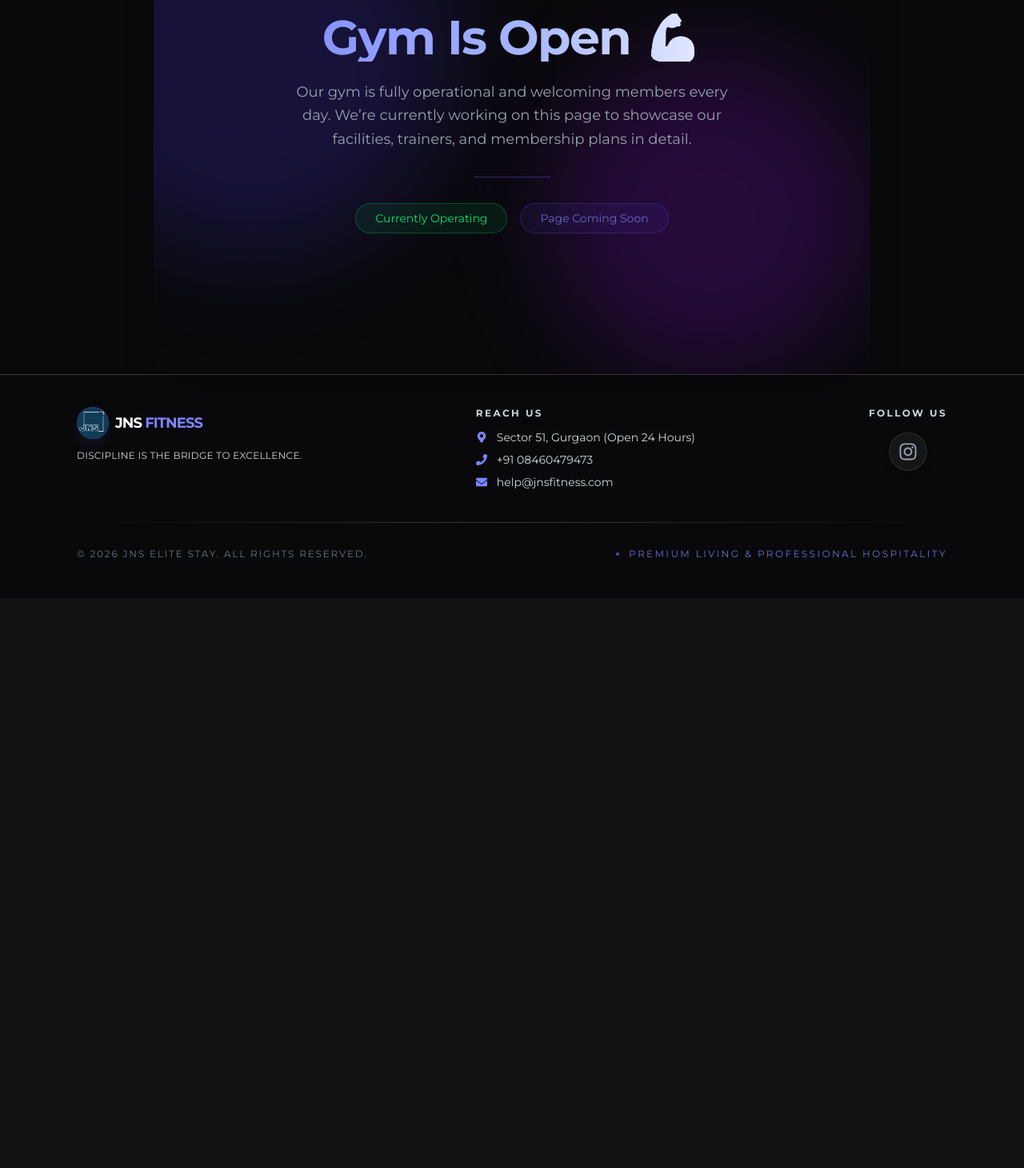
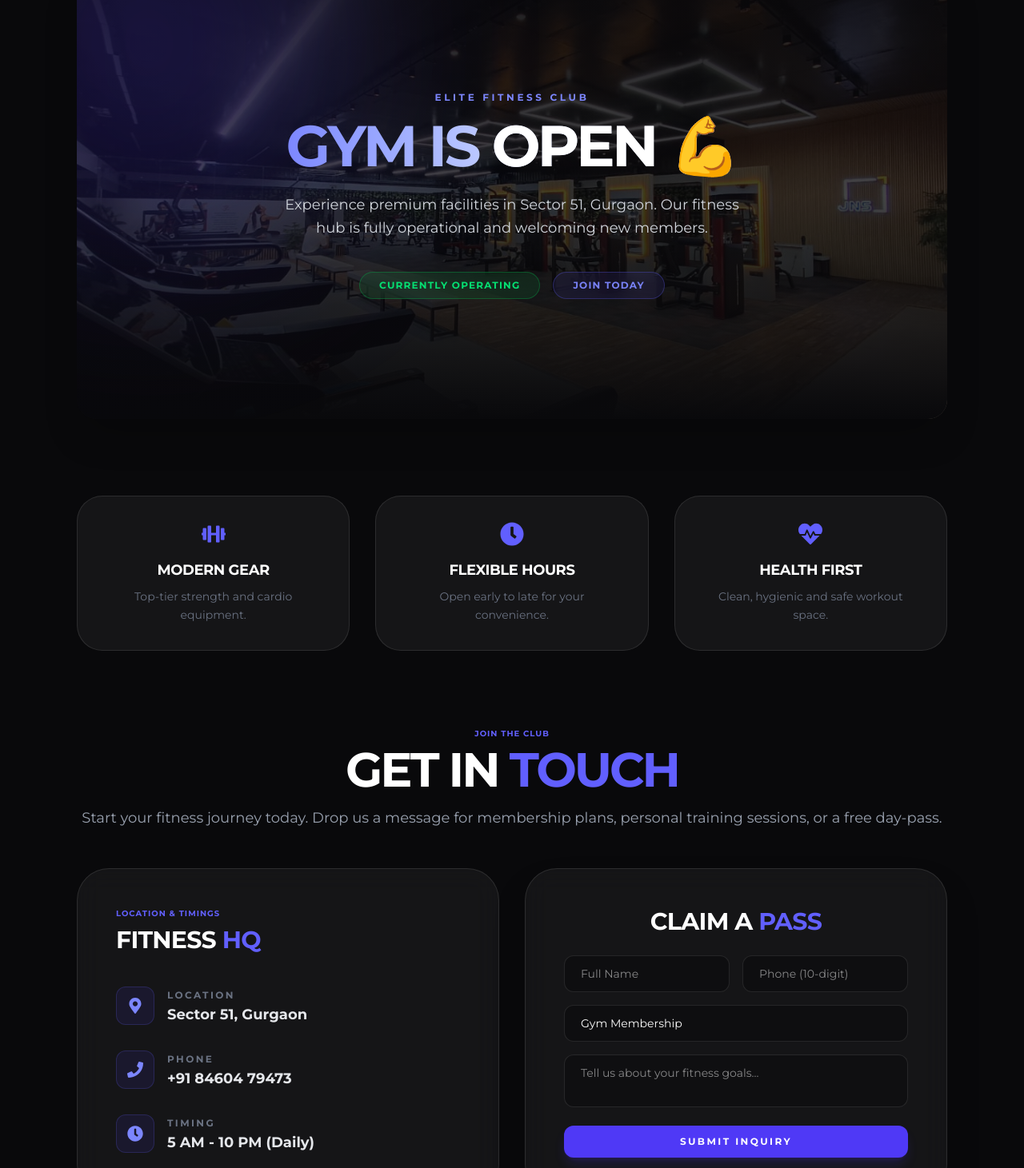
Before and after one commit to Szkrishna/jnsfitness-fe, a React (Vite) app: page /fitness-club in a window 1280 px wide. Shown: the part 181-1642 px from the top of the page at 80% size. Before the commit the page ends 930 px from the top, so only its background shows below. Built offline with nearby package versions, Linux system fonts and the light colour scheme.

Commit message:
gym page is completed

```diff
--- a/src/pages/FitnessClub.jsx
+++ b/src/pages/FitnessClub.jsx
@@ -1,46 +1,240 @@
+/* eslint-disable no-unused-vars */
+import { motion } from "framer-motion";
+import { useState } from "react";
+import toast, { Toaster } from "react-hot-toast";
+import { FaMapMarkerAlt, FaPhone, FaDumbbell, FaClock, FaHeartbeat, FaUsers } from "react-icons/fa";
+// Importing the requested background image
+import gymHero from "../assets/images/fitness_studio/gym_img2.jpeg";
+
+const itemVariants = {
+  hidden: { opacity: 0, y: 20 },
+  visible: { opacity: 1, y: 0, transition: { duration: 0.6 } },
+};
+
+function ContactInfo({ icon, title, detail }) {
+  return (
+    <div className="flex items-center justify-start gap-4">
+      <div className="w-12 h-12 shrink-0 rounded-xl bg-indigo-600/10 border border-indigo-500/20 flex items-center justify-center text-indigo-400 text-xl">
+        {icon}
+      </div>
+      <div className="flex flex-col text-left">
+        <h4 className="text-[12px] font-black uppercase tracking-[0.2em] text-gray-500 mb-1">{title}</h4>
+        <p className="text-gray-200 font-bold text-lg leading-tight">{detail}</p>
+      </div>
+    </div>
+  );
+}
+
 function FitnessClub() {
+  const [loading, setLoading] = useState(false);
+  const [formData, setFormData] = useState({
+    name: "",
+    phone: "",
+    interest: "GYM",
+    message: ""
+  });
+
+  const handleChange = (e) => {
+    setFormData({ ...formData, [e.target.name]: e.target.value });
+  };
+
+  const buildWhatsAppMessage = (data) => {
+    return `*New Gym Inquiry*\n\n*Name:* ${data.name}\n*Phone:* ${data.phone}\n*Interest:* ${data.interest}\n*Message:* ${data.message}`;
+  };
+
+  const handleSubmit = async (e) => {
+    e.preventDefault();
+
+    if (!formData.name || !formData.phone) {
+      toast.error("Please fill all required fields", {
+        style: { borderRadius: '12px', background: '#1a1a1a', color: '#fff', border: '1px solid rgba(255,255,255,0.1)' },
+      });
+      return;
+    }
+
+    const inquiryPromise = new Promise((resolve, reject) => {
+      (async () => {
+        try {
+          setLoading(true);
+          const response = await fetch("https://jnsfitness-be.onrender.com/api/contact", {
+            method: "POST",
+            headers: { "Content-Type": "application/json" },
+            body: JSON.stringify(formData)
+          });
+
+          if (!response.ok) {
+            reject("Submission failed. Please try again.");
+            return;
+          }
+
+          const message = buildWhatsAppMessage(formData);
+          const whatsappNumber = "8460479473";
+          const whatsappURL = `https://wa.me/${whatsappNumber}?text=${encodeURIComponent(message)}`;
+
+          setTimeout(() => { window.open(whatsappURL, "_blank"); }, 1200);
+          setFormData({ name: "", phone: "", interest: "GYM", message: "" });
+          resolve("Success");
+        } catch (err) {
+          reject("Failed to connect. Please try again later.");
+        } finally {
+          setLoading(false);
+        }
+      })();
+    });
+
+    toast.promise(inquiryPromise, {
+      loading: 'Sending your inquiry...',
+      success: 'Inquiry sent! Opening WhatsApp...',
+      error: (err) => `${err}`,
+    }, {
+      style: { borderRadius: '12px', background: '#1a1a1a', color: '#fff', border: '1px solid rgba(255,255,255,0.1)', fontSize: '14px' },
+      success: { duration: 4000, iconTheme: { primary: '#4f46e5', secondary: '#fff' } },
+      error: { duration: 5000, iconTheme: { primary: '#ef4444', secondary: '#fff' } },
+    });
+  };
+
   return (
-    <div className="bg-zinc-950 text-white px-6 md:px-16 lg:px-24 font-montserrat">
-      <section className="relative w-full bg-zinc-950 text-white overflow-hidden rounded-3xl shadow-2xl">
-        {/* Ambient Background Glows */}
-        <div className="absolute -top-32 -left-32 w-[500px] h-[500px] bg-indigo-600/20 rounded-full blur-3xl" />
-        <div className="absolute bottom-0 right-0 w-[400px] h-[400px] bg-purple-600/20 rounded-full blur-3xl" />
+    <div className="bg-zinc-950 text-white px-0 lg:px-0 font-montserrat">
+      <Toaster position="top-center" reverseOrder={false} />
 
-        {/* Content */}
-        <div className="min-h-[65vh] relative z-10 flex justify-center px-6 pt-8">
-          <div className="max-w-2xl w-full text-center">
+      {/* HERO SECTION WITH BACKGROUND IMAGE */}
+      <section className="relative h-[70vh] w-full flex items-center justify-center overflow-hidden bg-zinc-950 rounded-3xl shadow-2xl mt-4">
+        <div className="absolute inset-0 z-0">
+          <img
+            src={gymHero}
+            className="w-full h-full object-cover object-center opacity-40 scale-105"
+            alt="Gym Background"
+          />
+          {/* Gradients to ensure text readability */}
+          <div className="absolute inset-0 bg-gradient-to-b from-zinc-950/80 via-zinc-950/40 to-zinc-950 z-[1]" />
+          <div className="absolute -top-40 -left-40 w-[500px] h-[500px] bg-indigo-600/20 rounded-full blur-[120px] z-[2]" />
+        </div>
 
-            {/* Section Label */}
-            <span className="inline-block text-xs uppercase tracking-widest text-indigo-400 mb-4">
-              Fitness Club
+        <div className="relative z-10 flex flex-col justify-center items-center px-6 text-center">
+          <motion.span
+            initial={{ opacity: 0 }}
+            animate={{ opacity: 1 }}
+            className="inline-block text-xs uppercase tracking-[0.3em] text-indigo-400 mb-4 font-bold"
+          >
+            Elite Fitness Club
+          </motion.span>
+
+          <motion.h1
+            initial={{ opacity: 0, y: 20 }}
+            animate={{ opacity: 1, y: 0 }}
+            className="text-5xl md:text-7xl font-black tracking-tighter bg-gradient-to-r from-indigo-400 via-indigo-200 to-white bg-clip-text text-transparent uppercase leading-none"
+          >
+            Gym Is <span className="text-white">Open 💪</span>
+          </motion.h1>
+
+          <motion.p
+            initial={{ opacity: 0 }}
+            animate={{ opacity: 1 }}
+            transition={{ delay: 0.2 }}
+            className="mt-6 text-gray-300 text-sm md:text-lg leading-relaxed max-w-xl mx-auto font-medium"
+          >
+            Experience premium facilities in Sector 51, Gurgaon.
+            Our fitness hub is fully operational and welcoming new members.
+          </motion.p>
+
+          <div className="mt-10 flex flex-wrap gap-4 justify-center">
+            <span className="px-6 py-2 text-xs font-bold uppercase tracking-widest rounded-full bg-green-500/10 text-green-400 border border-green-500/30 backdrop-blur-md">
+              Currently Operating
             </span>
+            <span className="px-6 py-2 text-xs font-bold uppercase tracking-widest rounded-full bg-indigo-500/10 text-indigo-400 border border-indigo-500/30 animate-pulse backdrop-blur-md">
+              Join Today
+            </span>
+          </div>
+        </div>
+      </section>
 
-            {/* Heading */}
-            <h1 className="text-4xl md:text-6xl font-extrabold tracking-tight bg-gradient-to-r from-indigo-400 via-indigo-300 to-white bg-clip-text text-transparent">
-              Gym Is Open 💪
-            </h1>
+      {/* QUICK INFO SECTION */}
+      <section className="py-24 grid grid-cols-1 md:grid-cols-3 gap-8">
+        {[
+          { icon: <FaDumbbell />, title: "Modern Gear", desc: "Top-tier strength and cardio equipment." },
+          { icon: <FaClock />, title: "Flexible Hours", desc: "Open early to late for your convenience." },
+          { icon: <FaHeartbeat />, title: "Health First", desc: "Clean, hygienic and safe workout space." }
+        ].map((item, i) => (
+          <div key={i} className="p-8 bg-white/5 border border-white/10 rounded-[2rem] text-center hover:border-indigo-500/50 transition-all group">
+            <div className="text-3xl text-indigo-500 mb-4 flex justify-center group-hover:scale-110 transition-transform">{item.icon}</div>
+            <h3 className="text-lg font-black uppercase tracking-tight mb-2">{item.title}</h3>
+            <p className="text-gray-500 text-sm leading-relaxed">{item.desc}</p>
+          </div>
+        ))}
+      </section>
 
-            {/* Subtext */}
-            <p className="mt-6 text-gray-400 text-sm md:text-lg leading-relaxed max-w-xl mx-auto">
-              Our gym is fully operational and welcoming members every day.
-              We’re currently working on this page to showcase our facilities,
-              trainers, and membership plans in detail.
-            </p>
+      {/* ENQUIRE SECTION */}
+      <section className="max-w-7xl mx-auto">
+        <div className="mb-12">
+          <span className="text-indigo-500 font-bold tracking-widest uppercase text-[10px] block mb-2">Join The Club</span>
+          <h2 className="text-4xl md:text-6xl font-black tracking-tighter uppercase leading-none">
+            Get In <span className="text-indigo-500">Touch</span>
+          </h2>
+          <p className="text-gray-400 mt-4 text-base md:text-lg font-medium leading-relaxed">
+            Start your fitness journey today. Drop us a message for membership plans,
+            personal training sessions, or a free day-pass.
+          </p>
+        </div>
 
-            {/* Divider */}
-            <div className="mt-8 h-px w-24 bg-indigo-500/40 mx-auto" />
+        <div className="grid grid-cols-1 lg:grid-cols-12 gap-8 items-stretch pb-20">
+          <motion.div
+            variants={itemVariants}
+            initial="hidden"
+            whileInView="visible"
+            viewport={{ once: true }}
+            className="lg:col-span-6 bg-white/5 backdrop-blur-lg border border-white/10 p-8 md:p-12 rounded-[2.5rem] flex flex-col justify-between"
+          >
+            <div className="text-left">
+              <span className="text-indigo-500 font-bold tracking-widest uppercase text-[10px] block mb-2">Location & Timings</span>
+              <h2 className="text-2xl md:text-3xl font-black tracking-tight uppercase mb-10">
+                Fitness <span className="text-indigo-500">HQ</span>
+              </h2>
+              <div className="space-y-8">
+                <ContactInfo icon={<FaMapMarkerAlt />} title="Location" detail="Sector 51, Gurgaon" />
+                <ContactInfo icon={<FaPhone />} title="Phone" detail="+91 84604 79473" />
+                <ContactInfo icon={<FaClock />} title="Timing" detail="5 AM - 10 PM (Daily)" />
+              </div>
+            </div>
+          </motion.div>
 
-            {/* Status Badges */}
-            <div className="mt-8 flex flex-col sm:flex-row gap-4 justify-center">
-              <span className="px-6 py-2 text-sm rounded-full bg-green-500/10 text-green-400 border border-green-500/30">
-                Currently Operating
-              </span>
+          <motion.div
+            variants={itemVariants}
+            initial="hidden"
+            whileInView="visible"
+            viewport={{ once: true }}
+            className="lg:col-span-6 bg-white/5 backdrop-blur-lg border border-white/10 p-8 md:p-12 rounded-[2.5rem] shadow-2xl flex flex-col justify-center"
+          >
+            <h2 className="text-3xl font-black tracking-tight uppercase mb-6">
+              Claim a <span className="text-indigo-500">Pass</span>
+            </h2>
 
-              <span className="px-6 py-2 text-sm rounded-full bg-indigo-500/10 text-indigo-400 border border-indigo-500/30 animate-pulse">
-                Page Coming Soon
-              </span>
-            </div>
-          </div>
+            <form onSubmit={handleSubmit} className="space-y-4">
+              <div className="grid grid-cols-1 md:grid-cols-2 gap-4">
+                <input required minLength="3" name="name" value={formData.name} onChange={handleChange} type="text" placeholder="Full Name" className="w-full bg-zinc-950/50 border border-white/10 rounded-xl px-5 py-3 text-sm text-white focus:border-indigo-500 outline-none transition-all" />
+                <input required pattern="[0-9]{10}" name="phone" value={formData.phone} onChange={handleChange} type="tel" placeholder="Phone (10-digit)" className="w-full bg-zinc-950/50 border border-white/10 rounded-xl px-5 py-3 text-sm text-white focus:border-indigo-500 outline-none transition-all" />
+              </div>
+              <select required name="interest" value={formData.interest} onChange={handleChange} className="w-full bg-zinc-950/50 border border-white/10 rounded-xl px-5 py-3 text-white text-sm appearance-none outline-none cursor-pointer focus:border-indigo-500 transition-all">
+                <option value="GYM">Gym Membership</option>
+                <option value="Personal Training">Personal Training</option>
+                <option value="General Inquiry">General Inquiry</option>
+              </select>
+              <textarea name="message" value={formData.message} onChange={handleChange} placeholder="Tell us about your fitness goals..." rows="2" className="w-full bg-zinc-950/40 border border-white/10 rounded-xl px-5 py-3 text-sm text-white resize-none outline-none focus:border-indigo-500 transition-all" />
+
+              <motion.button
+                type="submit"
+                disabled={loading}
+                whileHover={{ scale: 1.01 }}
+                whileTap={{ scale: 0.99 }}
+                className="w-full bg-indigo-600 hover:bg-indigo-500 text-white font-bold py-3 rounded-xl uppercase tracking-[0.2em] text-xs transition-all shadow-lg shadow-indigo-600/20 flex justify-center items-center gap-2"
+              >
+                {loading ? (
+                  <div className="w-4 h-4 border-2 border-white/30 border-t-white rounded-full animate-spin" />
+                ) : (
+                  "Submit Inquiry"
+                )}
+              </motion.button>
+            </form>
+          </motion.div>
         </div>
       </section>
     </div>
```
